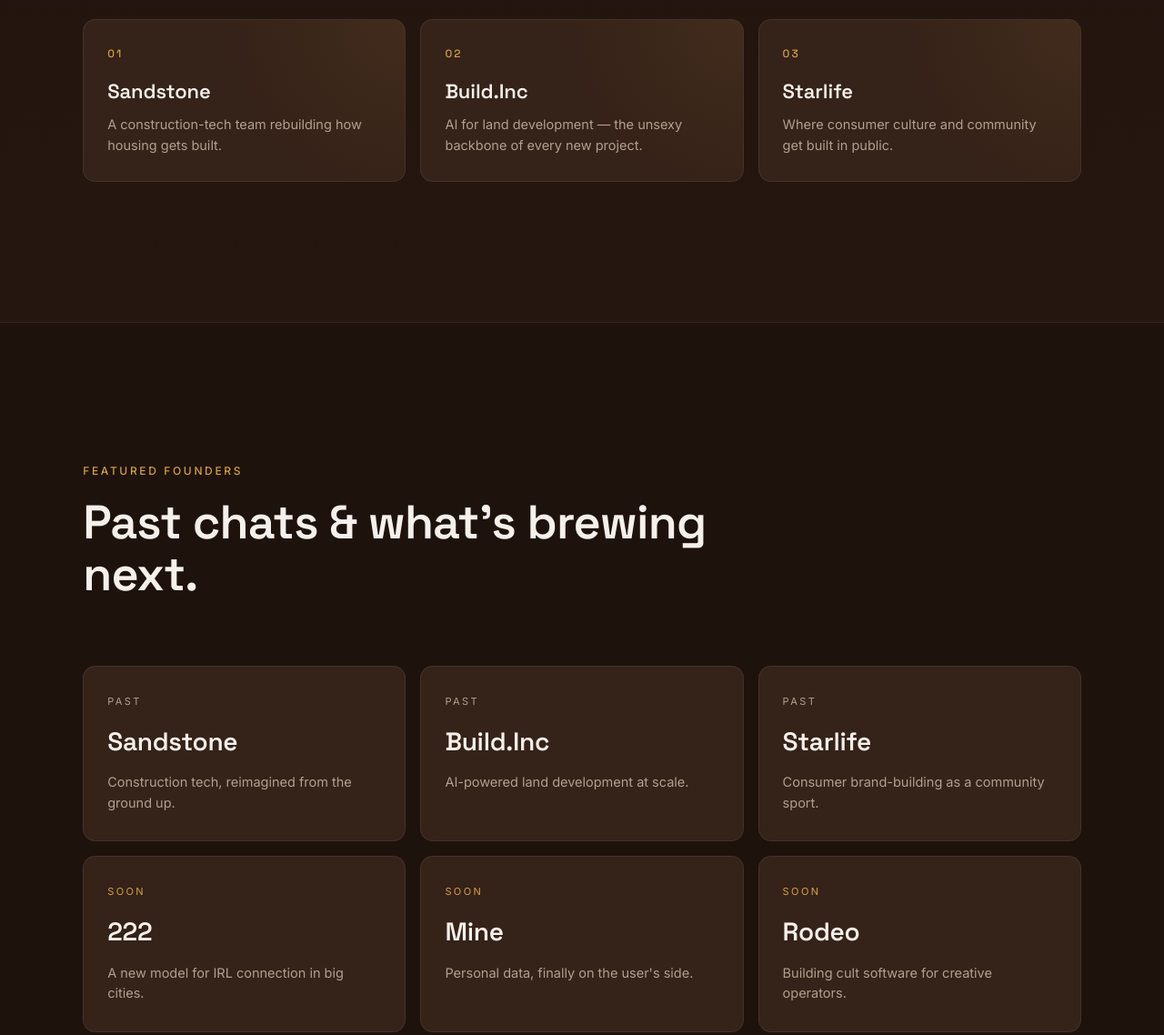
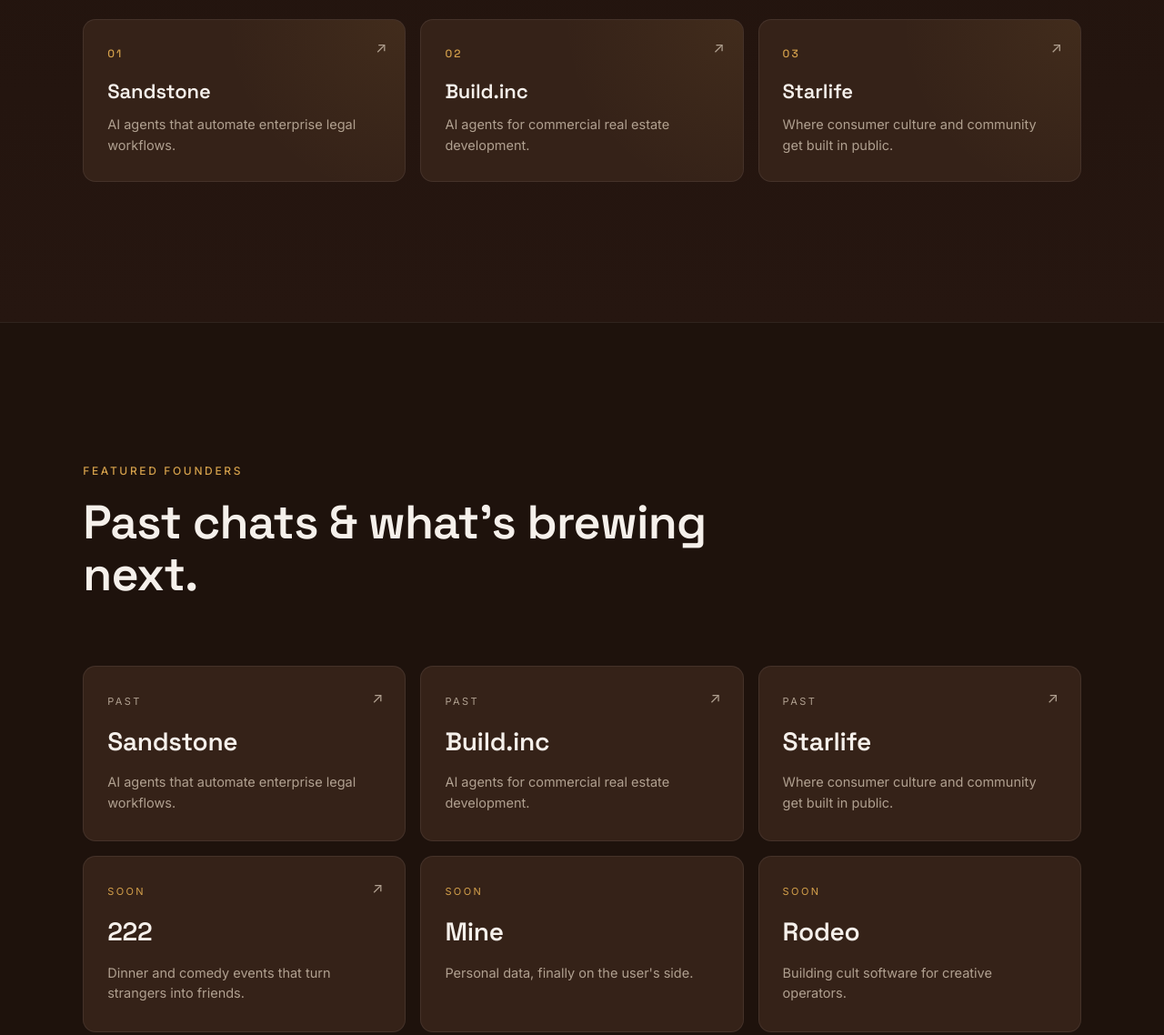
Before and after one commit to giuliapiller/extrashot-nyc-site, a plain HTML site: page index.html in a window 1280 px wide. Shown: the part 3200-4338 px from the top of the page at 91% size. Drawn offline with Linux system fonts and the light colour scheme.

Commit message:
Link founder cards to company sites; sync descriptions across sections
- Sandstone, Build.inc, 222: real one-liners pulled from each site
- Same description per company in both Coffee Counter and Featured Founders
- Cards now clickable, open in new tab, with subtle ↗ on hover
- Normalize "Build.Inc" → "Build.inc"
- Mine + Rodeo left as static placeholders pending URLs

Co-Authored-By: Claude Opus 4.7 (1M context) <noreply@anthropic.com>

```diff
--- a/index.html
+++ b/index.html
@@ -190,21 +190,24 @@
       </div>
 
       <div class="chats">
-        <article class="chat">
+        <a class="chat" href="https://sandstone.com/" target="_blank" rel="noopener">
           <p class="chat__num">01</p>
           <h3 class="chat__name">Sandstone</h3>
-          <p class="chat__line">A construction-tech team rebuilding how housing gets built.</p>
-        </article>
-        <article class="chat">
+          <p class="chat__line">AI agents that automate enterprise legal workflows.</p>
+          <span class="chat__arrow" aria-hidden="true">↗</span>
+        </a>
+        <a class="chat" href="https://build.inc/" target="_blank" rel="noopener">
           <p class="chat__num">02</p>
-          <h3 class="chat__name">Build.Inc</h3>
-          <p class="chat__line">AI for land development — the unsexy backbone of every new project.</p>
-        </article>
-        <article class="chat">
+          <h3 class="chat__name">Build.inc</h3>
+          <p class="chat__line">AI agents for commercial real estate development.</p>
+          <span class="chat__arrow" aria-hidden="true">↗</span>
+        </a>
+        <a class="chat" href="https://starlife.ai/" target="_blank" rel="noopener">
           <p class="chat__num">03</p>
           <h3 class="chat__name">Starlife</h3>
           <p class="chat__line">Where consumer culture and community get built in public.</p>
-        </article>
+          <span class="chat__arrow" aria-hidden="true">↗</span>
+        </a>
       </div>
     </div>
   </section>
@@ -218,26 +221,30 @@
       </div>
 
       <div class="founders">
-        <article class="founder founder--past">
+        <a class="founder founder--past" href="https://sandstone.com/" target="_blank" rel="noopener">
           <p class="founder__status">past</p>
           <h3 class="founder__company">Sandstone</h3>
-          <p class="founder__line">Construction tech, reimagined from the ground up.</p>
-        </article>
-        <article class="founder founder--past">
+          <p class="founder__line">AI agents that automate enterprise legal workflows.</p>
+          <span class="founder__arrow" aria-hidden="true">↗</span>
+        </a>
+        <a class="founder founder--past" href="https://build.inc/" target="_blank" rel="noopener">
           <p class="founder__status">past</p>
-          <h3 class="founder__company">Build.Inc</h3>
-          <p class="founder__line">AI-powered land development at scale.</p>
-        </article>
-        <article class="founder founder--past">
+          <h3 class="founder__company">Build.inc</h3>
+          <p class="founder__line">AI agents for commercial real estate development.</p>
+          <span class="founder__arrow" aria-hidden="true">↗</span>
+        </a>
+        <a class="founder founder--past" href="https://starlife.ai/" target="_blank" rel="noopener">
           <p class="founder__status">past</p>
           <h3 class="founder__company">Starlife</h3>
-          <p class="founder__line">Consumer brand-building as a community sport.</p>
-        </article>
-        <article class="founder founder--soon">
+          <p class="founder__line">Where consumer culture and community get built in public.</p>
+          <span class="founder__arrow" aria-hidden="true">↗</span>
+        </a>
+        <a class="founder founder--soon" href="https://222.place/" target="_blank" rel="noopener">
           <p class="founder__status">soon</p>
           <h3 class="founder__company">222</h3>
-          <p class="founder__line">A new model for IRL connection in big cities.</p>
-        </article>
+          <p class="founder__line">Dinner and comedy events that turn strangers into friends.</p>
+          <span class="founder__arrow" aria-hidden="true">↗</span>
+        </a>
         <article class="founder founder--soon">
           <p class="founder__status">soon</p>
           <h3 class="founder__company">Mine</h3>
--- a/styles.css
+++ b/styles.css
@@ -530,9 +530,21 @@ button { font: inherit; cursor: pointer; }
   padding: 28px 26px;
   position: relative;
   overflow: hidden;
-  transition: border-color 250ms ease, transform 250ms ease;
+  display: block;
+  color: inherit;
+  text-decoration: none;
+  transition: border-color 250ms ease, transform 250ms ease, background 250ms ease;
 }
-.chat:hover { border-color: rgba(212, 160, 75, 0.35); transform: translateY(-3px); }
+.chat:hover { border-color: rgba(212, 160, 75, 0.35); transform: translateY(-3px); background: var(--card-2); }
+.chat__arrow {
+  position: absolute;
+  top: 18px;
+  right: 20px;
+  font-size: 16px;
+  color: var(--muted);
+  transition: color 200ms ease, transform 200ms ease;
+}
+.chat:hover .chat__arrow { color: var(--gold); transform: translate(2px, -2px); }
 .chat::before {
   content: "";
   position: absolute;
@@ -574,13 +586,25 @@ button { font: inherit; cursor: pointer; }
   display: flex;
   flex-direction: column;
   gap: 12px;
+  position: relative;
+  color: inherit;
+  text-decoration: none;
   transition: border-color 250ms ease, transform 250ms ease, background 250ms ease;
 }
-.founder:hover {
+a.founder:hover {
   border-color: rgba(212, 160, 75, 0.3);
   transform: translateY(-3px);
   background: var(--card-2);
 }
+.founder__arrow {
+  position: absolute;
+  top: 22px;
+  right: 24px;
+  font-size: 16px;
+  color: var(--muted);
+  transition: color 200ms ease, transform 200ms ease;
+}
+a.founder:hover .founder__arrow { color: var(--gold); transform: translate(2px, -2px); }
 .founder__status {
   margin: 0;
   font-size: 11px;
```
